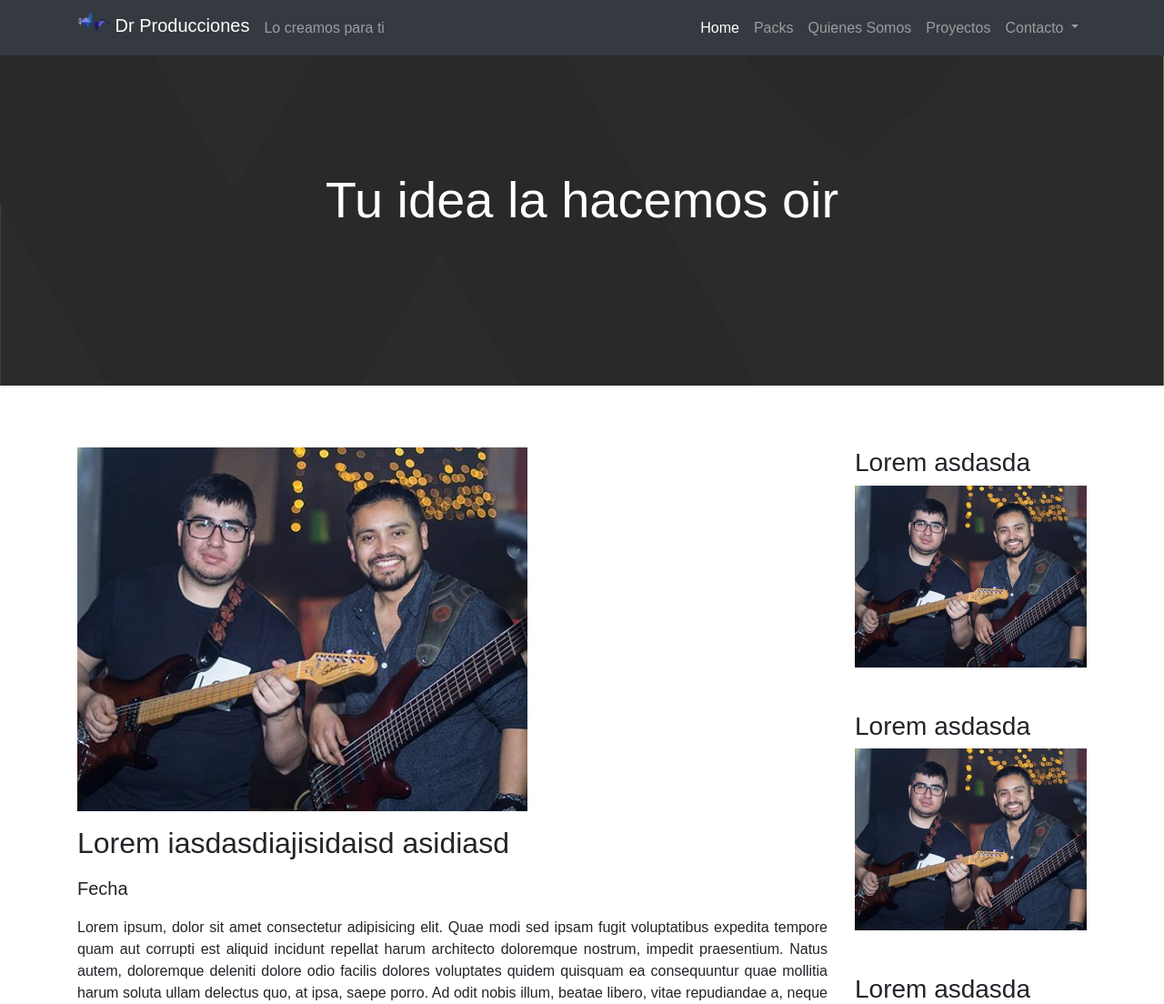
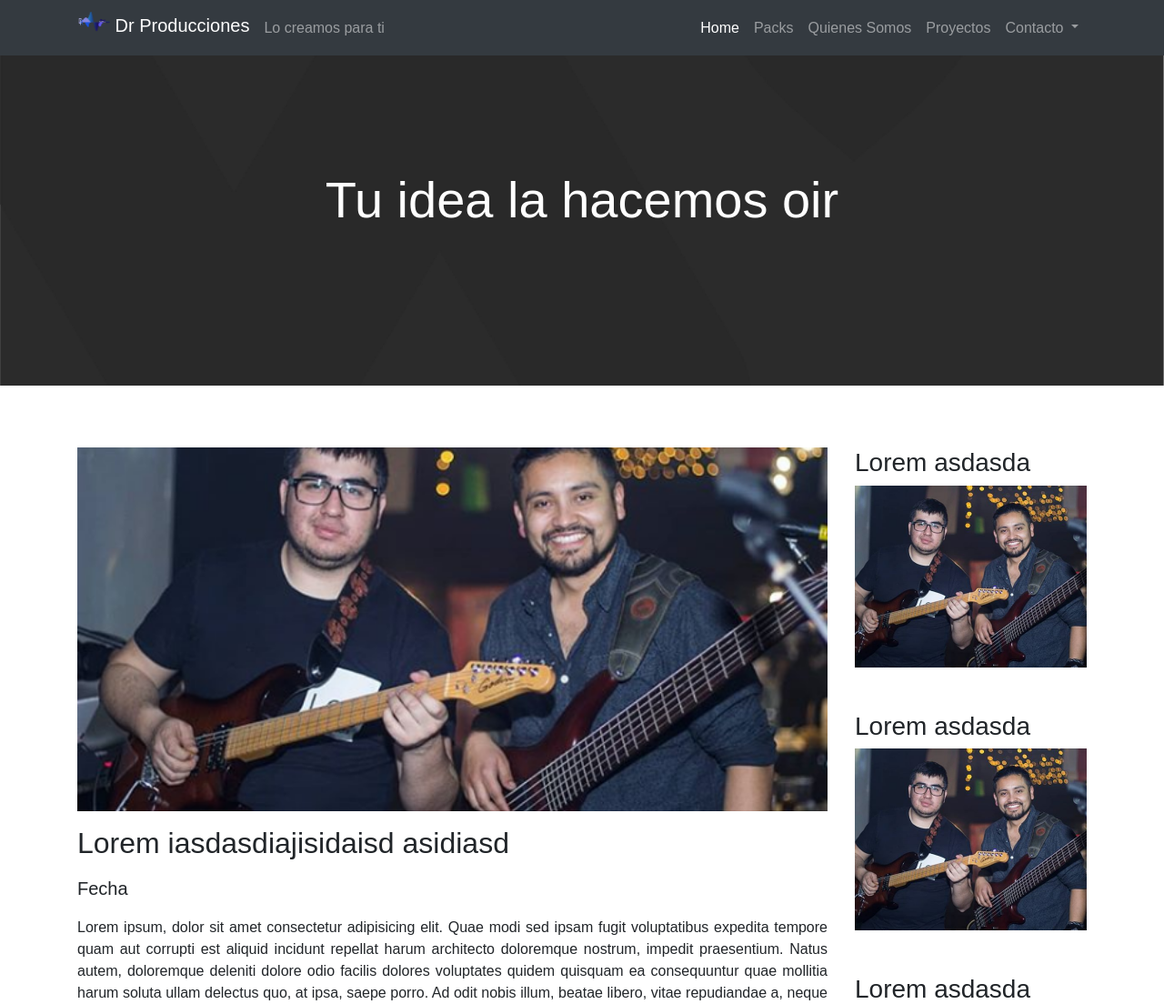
Before and after one commit to Ecorrea1/demoWeb, a PHP site: page /perfil.html in a window 1280 px wide. Shown: the top 1104 px of the page at 91% size. Run offline with PHP 8.4, Linux system fonts and the light colour scheme.

Commit message:
dimensiones #imgperfil

```diff
--- a/css/style.css
+++ b/css/style.css
@@ -16,7 +16,7 @@
 
 #img_perfil{
 
-        width: 60%;
+        width: 100%;
         height: 400px;
         object-fit          : cover;
 }
```
